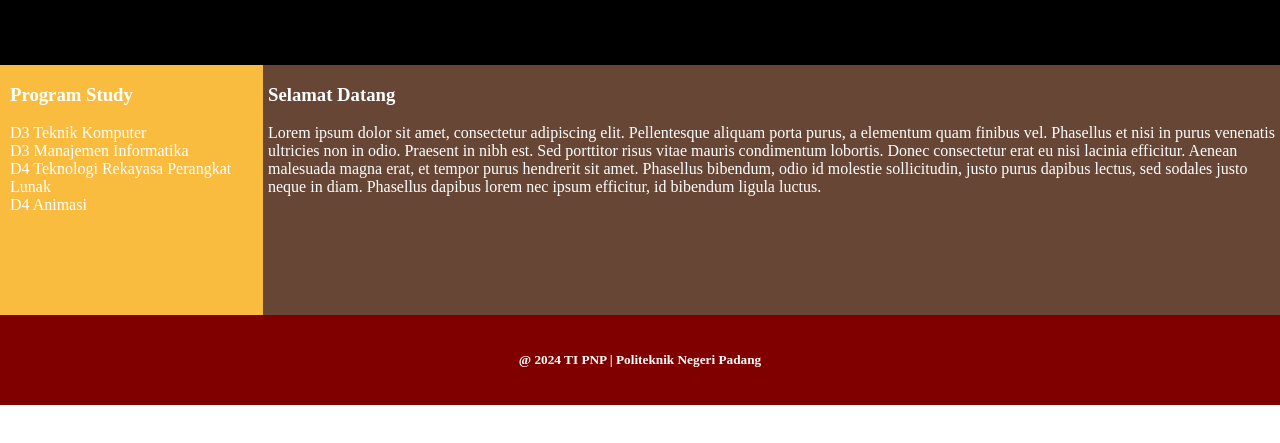
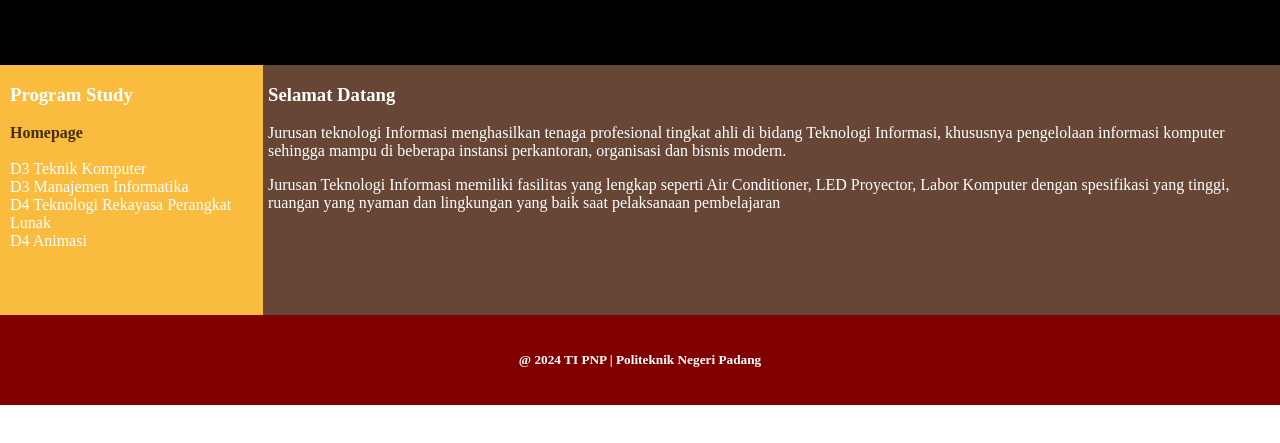
Before and after one commit to FailHy/web-ti-pael, a plain HTML site: page index.html in a window 1280 px wide. Shown: the part 161-604 px from the top of the page. Drawn offline with Linux system fonts and the light colour scheme.

Commit message:
update some lagi

```diff
--- a/index.html
+++ b/index.html
@@ -44,9 +44,12 @@
         color: white;
         text-decoration: none;
       }
-      .link a:hover {
+      .link a:hover,
+      .link a.active {
         color: rgb(67, 47, 5);
-        transition: 250ms;
+      }
+      .link a.active {
+        font-weight: bold;
       }
 
       .Footer {
@@ -68,6 +71,7 @@
       <div class="Sidebar">
         <h3>Program Study</h3>
         <nav class="link">
+          <a class="active" href="index.html">Homepage</a><br /><br />
           <a href="tekkom.html" target="_blank">D3 Teknik Komputer</a><br />
           <a href="mi.html" target="_blank">D3 Manajemen Informatika</a><br />
           <a href="trpl.html" target="_blank"
@@ -80,15 +84,16 @@
       <div class="Content">
         <h3>Selamat Datang</h3>
         <p>
-          Lorem ipsum dolor sit amet, consectetur adipiscing elit. Pellentesque
-          aliquam porta purus, a elementum quam finibus vel. Phasellus et nisi
-          in purus venenatis ultricies non in odio. Praesent in nibh est. Sed
-          porttitor risus vitae mauris condimentum lobortis. Donec consectetur
-          erat eu nisi lacinia efficitur. Aenean malesuada magna erat, et tempor
-          purus hendrerit sit amet. Phasellus bibendum, odio id molestie
-          sollicitudin, justo purus dapibus lectus, sed sodales justo neque in
-          diam. Phasellus dapibus lorem nec ipsum efficitur, id bibendum ligula
-          luctus.
+          Jurusan teknologi Informasi menghasilkan tenaga profesional tingkat
+          ahli di bidang Teknologi Informasi, khususnya pengelolaan informasi
+          komputer sehingga mampu di beberapa instansi perkantoran, organisasi
+          dan bisnis modern.
+        </p>
+        <p>
+          Jurusan Teknologi Informasi memiliki fasilitas yang lengkap seperti
+          Air Conditioner, LED Proyector, Labor Komputer dengan spesifikasi yang
+          tinggi, ruangan yang nyaman dan lingkungan yang baik saat pelaksanaan
+          pembelajaran
         </p>
       </div>
     </div>
```
Also changed, not shown: anim.html (+11 -9 lines), mi.html (+11 -9 lines), tekkom.html (+11 -9 lines), trpl.html (+11 -9 lines).
